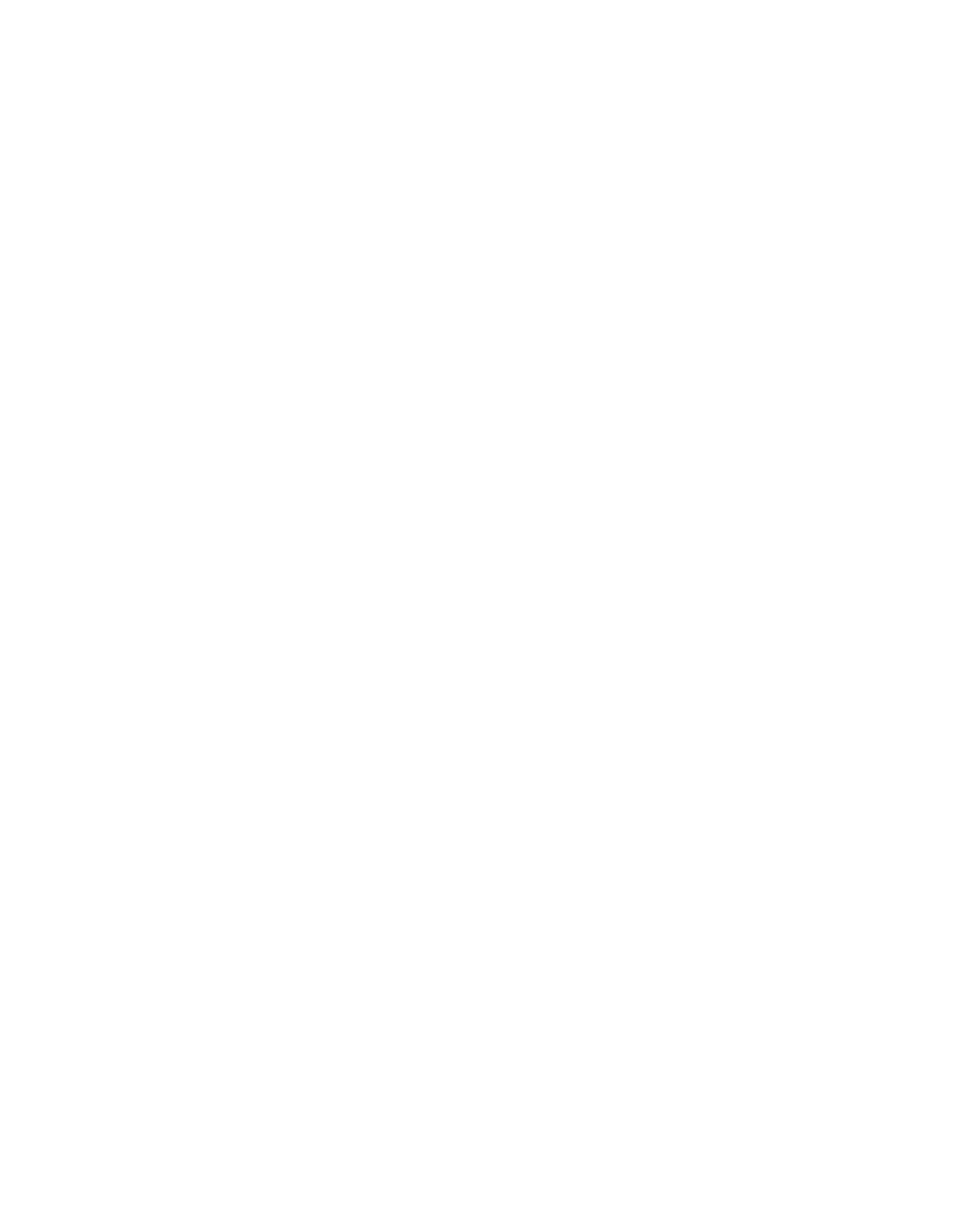
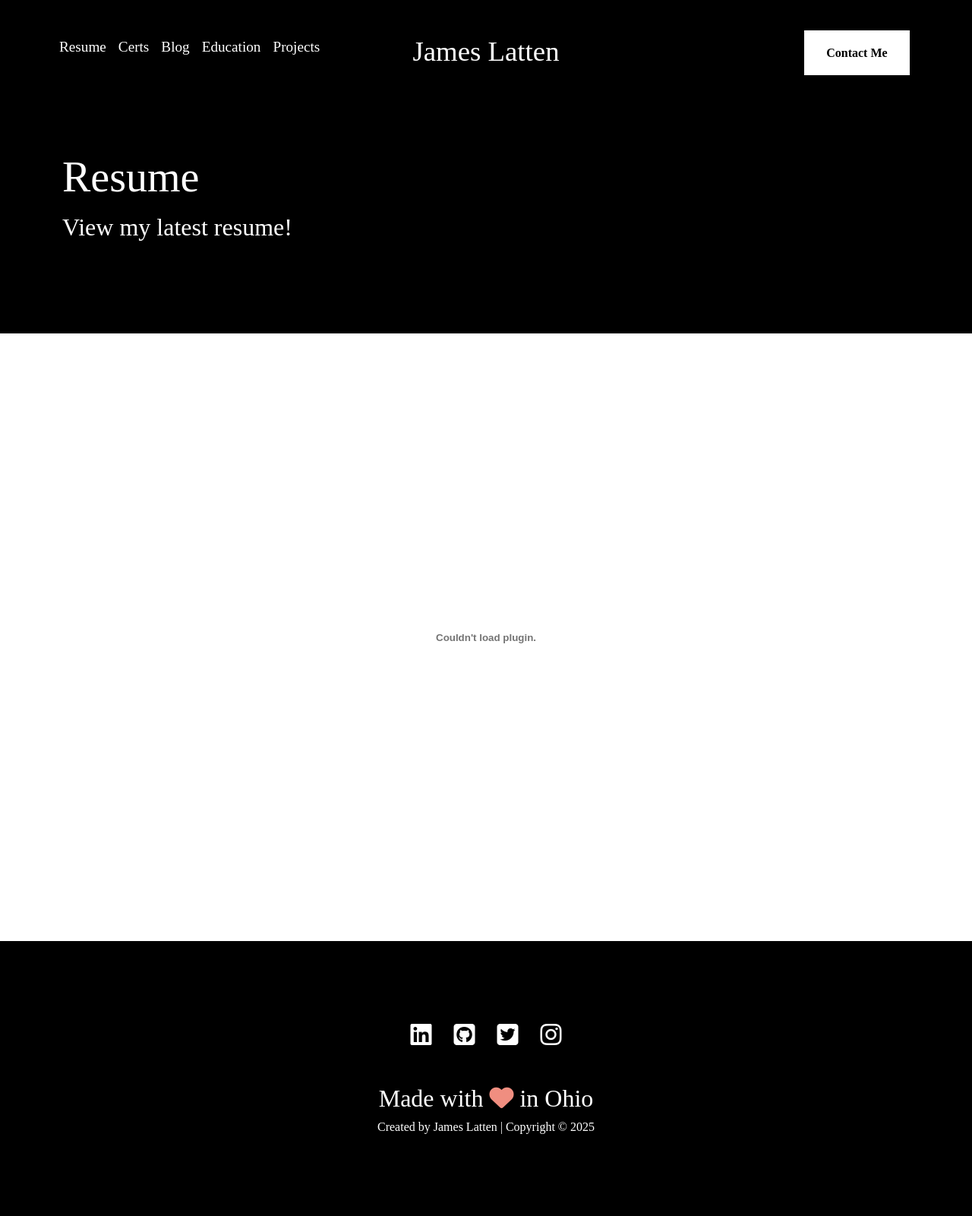
Before and after one commit to jamesl1500/blog.jameslatten, a Django app: page /resume in a window 1280 px wide. Before the commit the page is empty. Shown: the whole page at 76% size. Before the commit the page ends 800 px from the top, so only its background shows below. Run offline with Django 4.2, Linux system fonts and the light colour scheme; some libraries are stand-ins or nearby versions; some web fonts are replaced.

Commit message:
Updated portfolio

```diff
--- a/src/settings.py
+++ b/src/settings.py
@@ -26,7 +26,7 @@
 # SECURITY WARNING: don't run with debug turned on in production!
 DEBUG = True
 
-ALLOWED_HOSTS = ["jameslatten.com", "147.182.128.129"]
+ALLOWED_HOSTS = ["jameslatten.com", "147.182.128.129", "127.0.0.1"]
 
 
 # Application definition
--- a/templates/includes/footer.html
+++ b/templates/includes/footer.html
@@ -8,6 +8,6 @@
 
         </ul>
         <h2>Made with <i class="fa-solid fa-heart"></i> in Ohio</h2>
-        <h3>Created by James Latten | Copyright &copy; 2022</h3>
+        <h3>Created by James Latten | Copyright &copy; 2025</h3>
     </div>
 </footer>
--- a/templates/includes/header.html
+++ b/templates/includes/header.html
@@ -2,6 +2,7 @@
     <div class="container">
         <div class="row">
             <ul class="nav col-lg-4 col-sm-12 col-xs-12">
+                <li><a href="{% url 'resume' %}" class="nav-link px-2">Resume</a></li>
                 <li><a href="{% url 'certs' %}" class="nav-link px-2">Certs</a></li>
                 <li><a href="https://blog.jameslatten.com" class="nav-link px-2">Blog</a></li>
                 <li><a href="{% url 'home' %}#education" class="nav-link px-2">Education</a></li>
--- a/templates/index.html
+++ b/templates/index.html
@@ -130,6 +130,12 @@
                             <p>Meta Frontend Developer</p>
                             <p>Certification</p>
                             <h4>Graduated: January 2023</h4>
+                        </div>
+                        <div class="box edubox col-lg-4">
+                            <h3>Western Governors University</h3>
+                            <p>Bachelors of Science, Software Engineering</p>
+                            <h4>Graduating: June 2025</h4>
+
                         </div>
                     </div>
                 </div>
--- a/templates/resume.html
+++ b/templates/resume.html
@@ -0,0 +1,19 @@
+{% extends "layout/base.html" %}
+{% block content %}
+{% load static %}
+<div class="section blog firstSection">
+    <div class="container">
+        <h3 class="introduction">
+            Resume
+        </h3>
+       <p>View my latest resume!</p>
+    </div>
+</div>
+<div class="section blog secondSection" id="education">
+    <div class="container">
+        <div class="row">
+            <embed src="{% static 'files/james_latten_december_resume.pdf' %}" type="application/pdf" width="100%" height="600px" />
+        </div>
+    </div>
+</div>
+{% endblock %}
```
Also changed, not shown: src/urls.py (line endings or trailing spaces), 1 other file.
